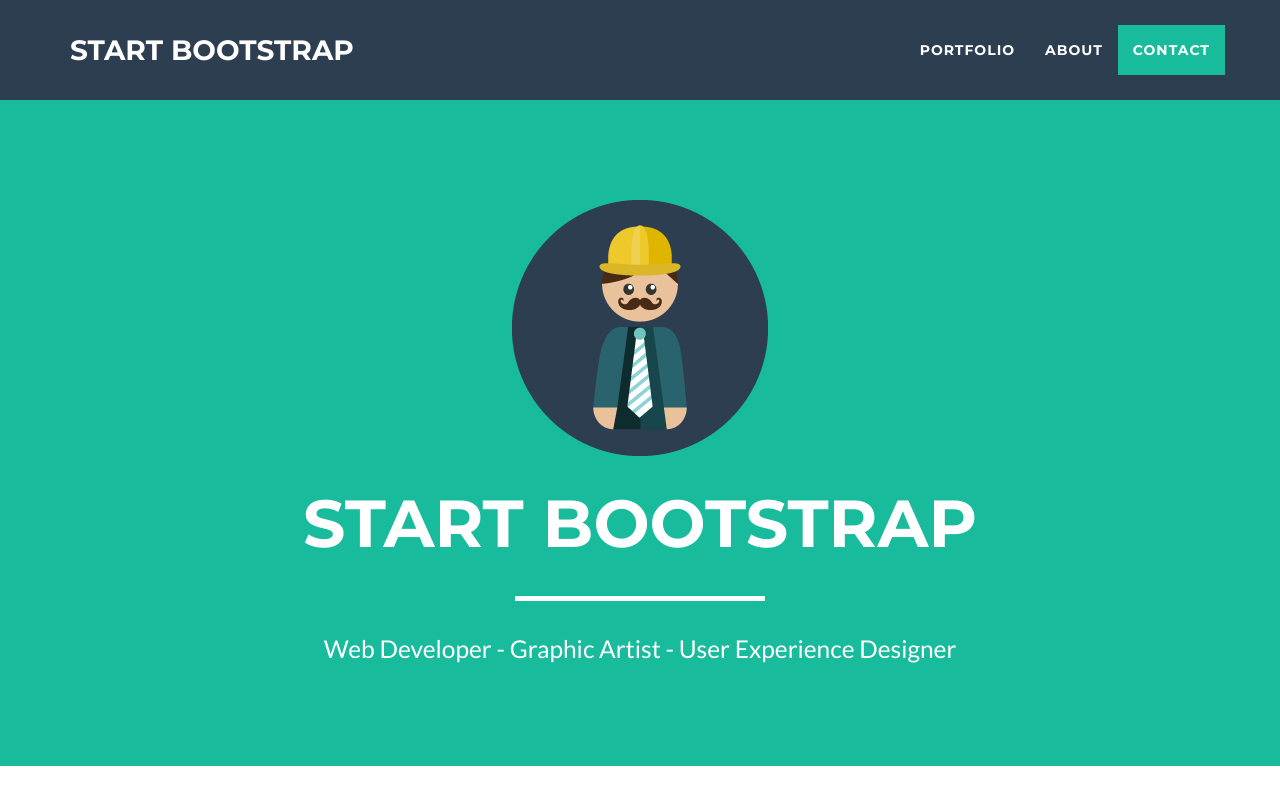
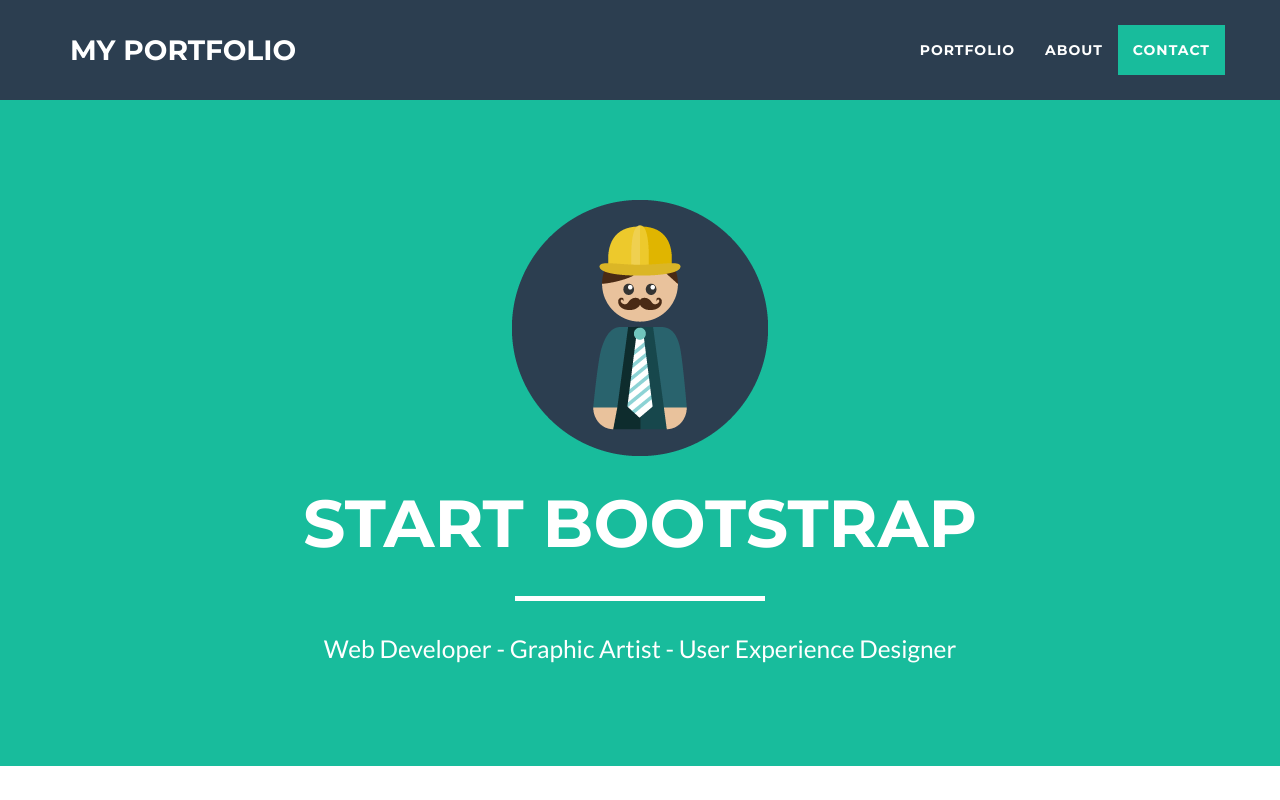
Before and after one commit to dobecgalupe/dobecobidoza.github.io, a website: page index.html in a window 1280 px wide. Shown: the top 800 px of the page. Drawn offline with nearby package versions, Linux system fonts and the light colour scheme.

Commit message:
Update index.html

```diff
--- a/index.html
+++ b/index.html
@@ -9,7 +9,7 @@
     <meta name="description" content="">
     <meta name="author" content="">
 
-    <title>Freelancer - Start Bootstrap Theme</title>
+    <title>Freelancer - My Portfolio</title>
 
     <!-- Bootstrap Core CSS -->
     <link href="vendor/bootstrap/css/bootstrap.min.css" rel="stylesheet">
@@ -41,7 +41,7 @@
                 <button type="button" class="navbar-toggle" data-toggle="collapse" data-target="#bs-example-navbar-collapse-1">
                     <span class="sr-only">Toggle navigation</span> Menu <i class="fa fa-bars"></i>
                 </button>
-                <a class="navbar-brand" href="#page-top">Start Bootstrap</a>
+                <a class="navbar-brand" href="#page-top">My Portfolio</a>
             </div>
 
             <!-- Collect the nav links, forms, and other content for toggling -->
```
